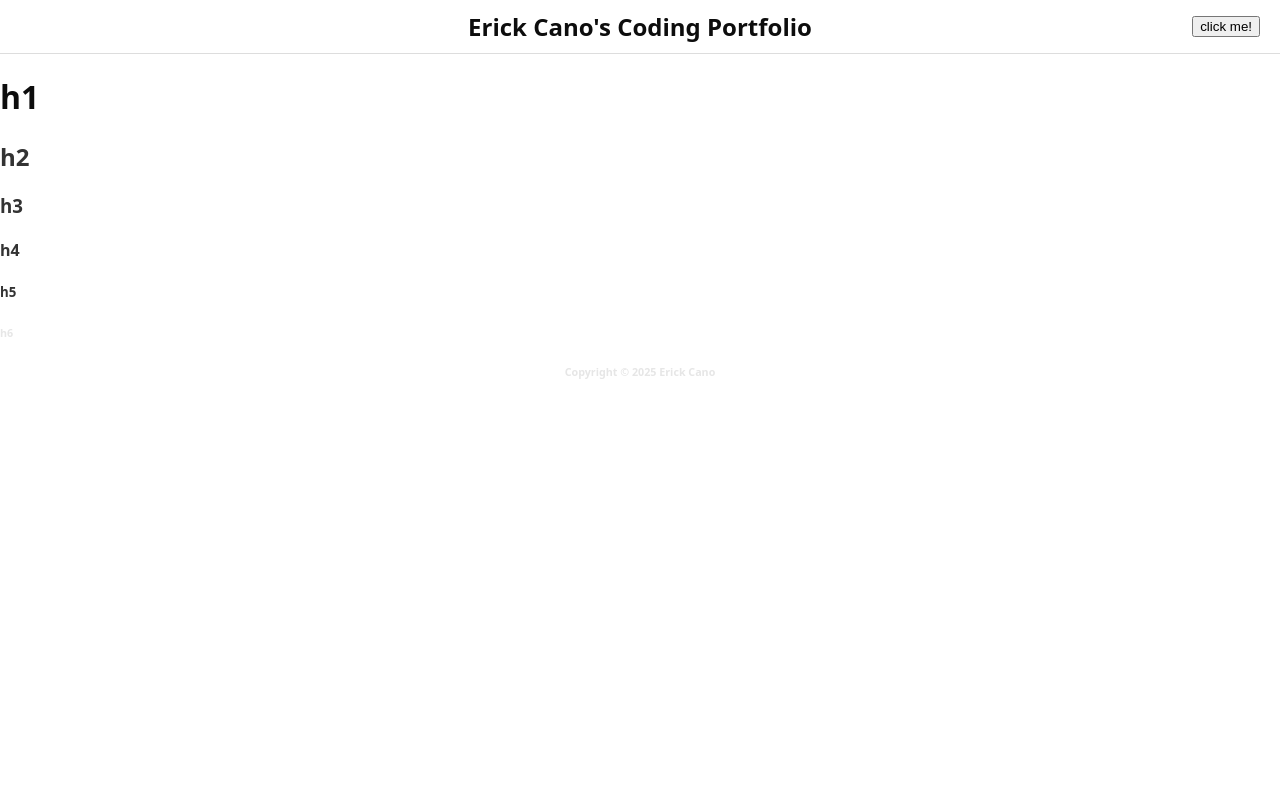
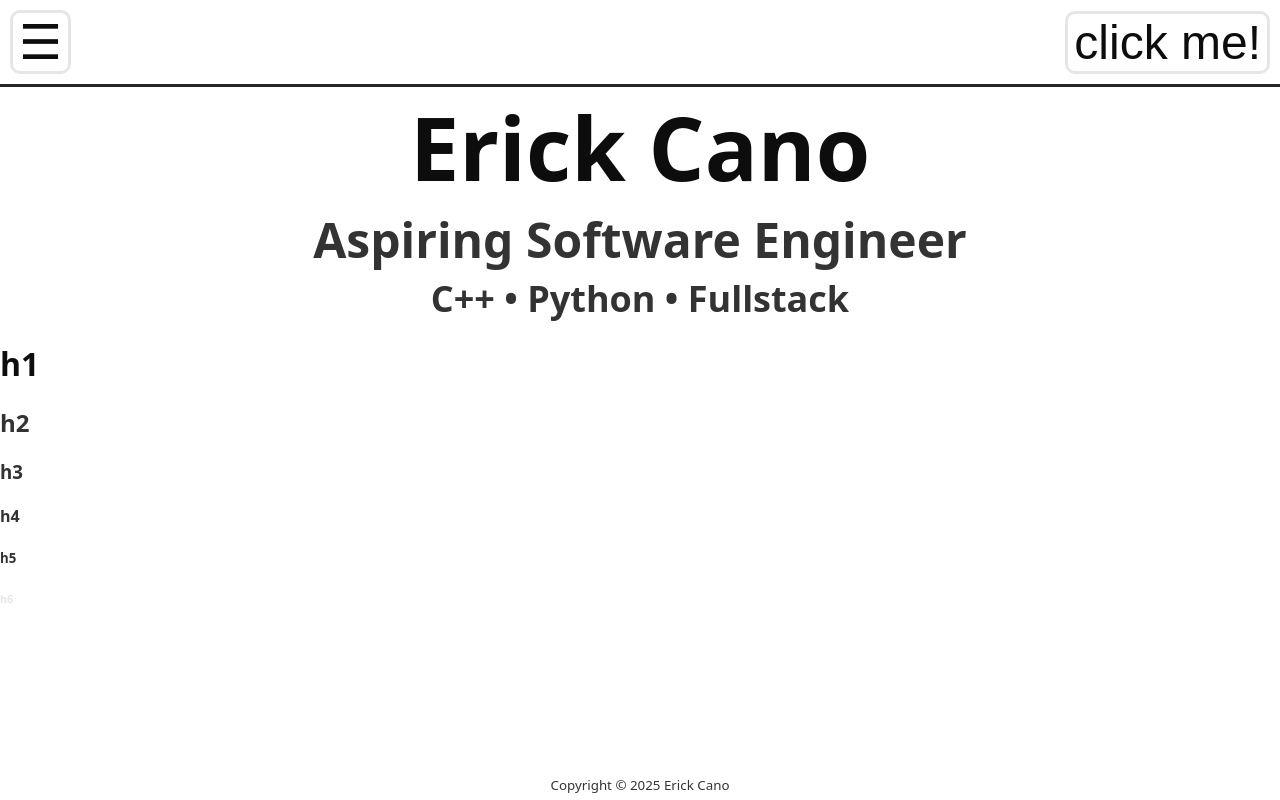
Before and after one commit to ECano22/Portfolio-Website, a Flask app: page / in a window 1280 px wide. Run offline with Flask 3, Linux system fonts and the light colour scheme.

Commit message:
Reworked stucture
Reworked CSS to work more efficiently, removed Flash of Incorrect Theme.

```diff
--- a/app/static/css/style.css
+++ b/app/static/css/style.css
@@ -1,57 +1,109 @@
 :root{
-    --lightTheme:100%;
-    --darkTheme:0%;
-    --theme: 100%;
+    --lightTheme:1;
+    --darkTheme:0;
+    --theme: 1;
     /*transition variable, used in javascript*/
-    --t: 100%;
+    --t: 1;
+    --transitions: .2s
 }
+
+.preload *{
+    transition:none !important;
+}
+
+/*
+seems to work inconsistently
+* {
+    transition: background-color var(--transitions) ease, color var(--transitions) ease, border-color var(--transitions) ease;
+}
+    */
+
 .header-container {
     display: grid;
     grid-template-columns: 1fr auto 1fr;
     align-items: center;
-    padding: 10px 20px;
-    border-bottom: 1px solid #ddd;
+    padding: 10px 10px;
+    border-bottom: 3px solid hsl(0, 0%, calc(85% - var(--theme) * 70%));
 }
 
-  .centered-title {
-    grid-column: 2;
-    font-size: 1.5rem;
+.centered-title {
+    font-size: 5.5rem;
     font-weight: bold;
     margin: 0;
+    text-align: center;
 }
-.right-action {
+.centered-subtitle {
+    font-size: 3.0rem;
+    margin: 0;
+    text-align: center;
+}
+.subtitle-highlight {
+    display: block;
+    margin-top: 5px;
+    font-size: 75%;
+    line-height: 1.2;
+}
+.header-left-action {
+    grid-column: 1;
+    display: flex;
+    justify-content: flex-start;
+}
+.header-right-action {
     grid-column: 3;
     display: flex;
     justify-content: flex-end;
 }
 header{
     text-align: center;
-    background-color: hsl(0, 0%, calc(0.00% + (var(--theme) * 1.00)));
+    background-color: hsl(0, 0%, calc(0.00% + (var(--theme) * 100%)));
 }
 body {
+    display: flex;
+    flex-direction: column;
+    min-height: 100vh;
     margin: 0;
     font-family: system-ui, sans-serif;
-    background-color: hsl(0, 0%, calc(0.00% + (var(--theme) * 1.00)));
+    background-color: hsl(0, 0%, calc(0% + (var(--theme) * 100%)));
+}
+main {
+    flex: 1;
 }
 footer {
-    text-align:center;
+    text-align: center;
+    padding-bottom: 5px;
+}
+button{
+    font-size: 3.0rem;
+    color: hsl(0, 0%, calc(95% - (var(--theme) * 90%)));
+    background-color: hsla(0, 0%, calc(90% - (var(--theme) * 90%)), 0);
+    border-radius: 10px;
+    border-width: 3px;
+    border-color: hsl(0, 0%, calc(10% + (var(--theme) * 80%)));
+    border-style: solid;
+}
+button:hover{
+    background-color: hsla(0, 0%, calc(10% + (var(--theme) * 80%)), 1);
+    cursor: pointer;
+}
+.default-text{
+    color:hsl(0, 0%, calc(80% - (var(--theme) * 60%)));
 }
 
 h1 {
-    color:hsl(0, 0%, calc(95% - (var(--theme) * 0.9)));
+    color:hsl(0, 0%, calc(95% - (var(--theme) * 90%)));
 }
 h2 {
-    color:hsl(0, 0%, calc(80% - (var(--theme) * 0.6)));
+    color:hsl(0, 0%, calc(80% - (var(--theme) * 60%)));
 }
 h3 {
-    color:hsl(0, 0%, calc(80% - (var(--theme) * 0.6)));
+    color:hsl(0, 0%, calc(80% - (var(--theme) * 60%)));
 }
 h4 {
-    color:hsl(0, 0%, calc(80% - (var(--theme) * 0.6)));
+    color:hsl(0, 0%, calc(80% - (var(--theme) * 60%)));
 }
 h5 {
-    color:hsl(0, 0%, calc(80% - (var(--theme) * 0.6)));
+    color:hsl(0, 0%, calc(80% - (var(--theme) * 60%)));
 }
 h6 {
-    color:hsl(0, 0%, calc(10% + (var(--theme) * 0.8)));
+    color:hsl(0, 0%, calc(10% + (var(--theme) * 80%)));
 }
--- a/app/static/js/main.js
+++ b/app/static/js/main.js
@@ -1,3 +1,7 @@
+function toggleSidebar()
+{
+
+}
 function toggleTheme()
 {
   const root = document.documentElement;
@@ -7,13 +11,19 @@ function toggleTheme()
 
   if (currentTheme === lightTheme)
   {
-    root.style.setProperty('--theme', '0%')
+    root.style.setProperty('--theme', darkTheme)
+    localStorage.setItem('theme', darkTheme);
   }
   else if (currentTheme === darkTheme)
   {
-    root.style.setProperty('--theme', '100%')
+    root.style.setProperty('--theme', lightTheme)
+    localStorage.setItem('theme', lightTheme);
   }
 }
+
+window.addEventListener('load', () => {
+  document.body.classList.remove('preload')
+})
 
 /*
 let t = 0;
--- a/app/templates/homepage.html
+++ b/app/templates/homepage.html
@@ -1,27 +1,56 @@
 <!DOCTYPE html>
 <head>
+    <style>
+        html {
+            visibility:hidden;
+        }
+    </style>
+    <title>Portfolio</title>
+    <script>
+        const root = document.documentElement;
+        const savedTheme = localStorage.getItem('theme');
+        if (savedTheme)
+        {
+            root.style.setProperty('--theme', savedTheme);
+        }
+        else
+        {
+            //eventually change this to system setting
+            root.style.setProperty('--theme', 1);
+        }
+        root.style.visibility = 'visible';
+    </script>
     <link rel="stylesheet" href="{{ url_for('static', filename='css/style.css') }}">
     <script src="{{ url_for('static', filename='js/main.js') }}" defer></script>
-    <title>Portfolio</title>
 </head>
+<body class = "preload">
     <header>
         <div class="header-container">
-        <h1 class="centered-title">Erick Cano's Coding Portfolio</h1>
-        <div class ="right-action">
+            <div class ="header-left-action">
+                <button>
+                    &#9776;
+                </button>
+            </div>
+            <div class ="header-right-action">
                 <button onclick="toggleTheme()">
                     click me!
                 </button>
             </div>
         </div>
     </header>
-<body>
+    <main>
+        <h1 class="centered-title">Erick Cano</h1>
+        <h2 class="centered-subtitle">Aspiring Software Engineer
+            <span class="subtitle-highlight">C++ • Python • Fullstack</span>
+        </h1>
         <h1>h1</h1>
         <h2>h2</h2>
         <h3>h3</h3>
         <h4>h4</h4>
         <h5>h5</h5>
         <h6>h6</h6>
+    </main>
+    <footer>
+        <small class = "default-text">Copyright &copy; 2025 Erick Cano</small>
+    </footer>
 </body>
-<footer>
-    <h6>Copyright &copy; 2025 Erick Cano</h6>
-</footer>
```
Lines whose indentation alone changed are shown as unchanged.
